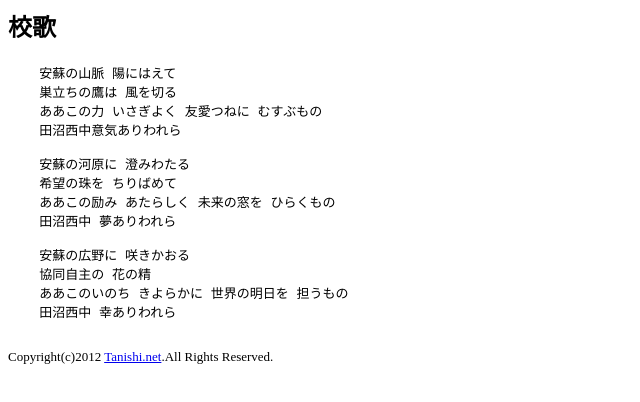
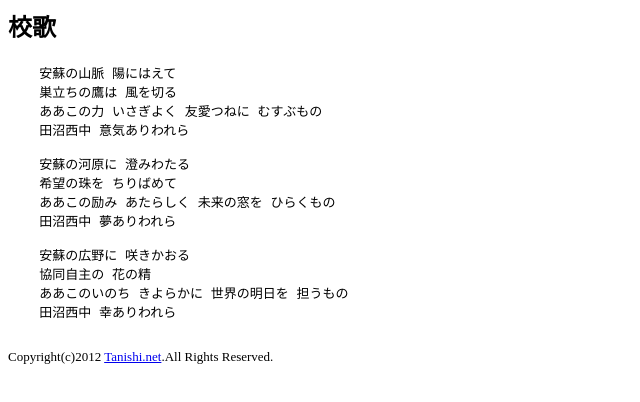
Before and after one commit to iiducca/tanishi-net.github.io, a plain HTML site: page index.html in a window 1280 px wide. Shown: the full height of the page, 0-640 px from the left. Drawn offline with Linux system fonts and the light colour scheme.

Commit message:
Update index.html

```diff
--- a/index.html
+++ b/index.html
@@ -8,7 +8,7 @@
     安蘇の山脈 陽にはえて
     巣立ちの鷹は 風を切る
     ああこの力 いさぎよく 友愛つねに むすぶもの
-    田沼西中意気ありわれら
+    田沼西中 意気ありわれら
 
     安蘇の河原に 澄みわたる
     希望の珠を ちりばめて
```
